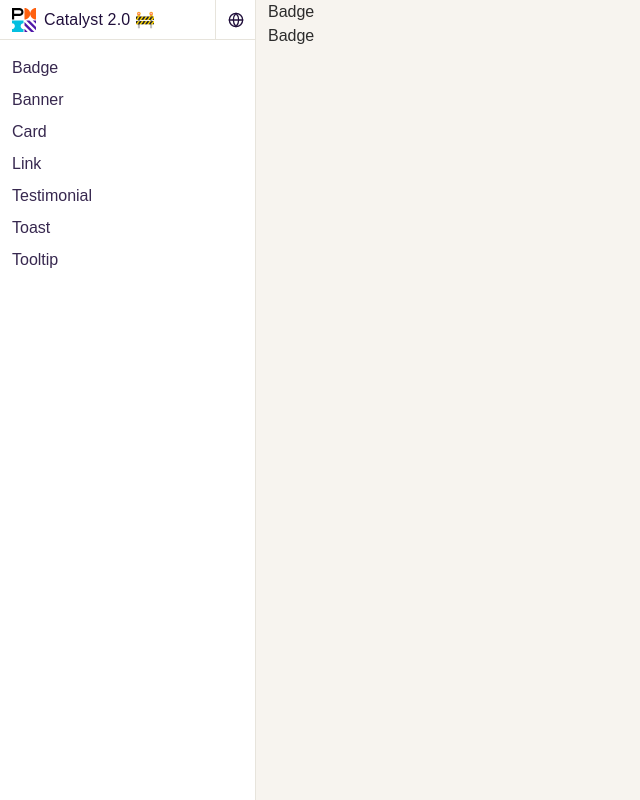
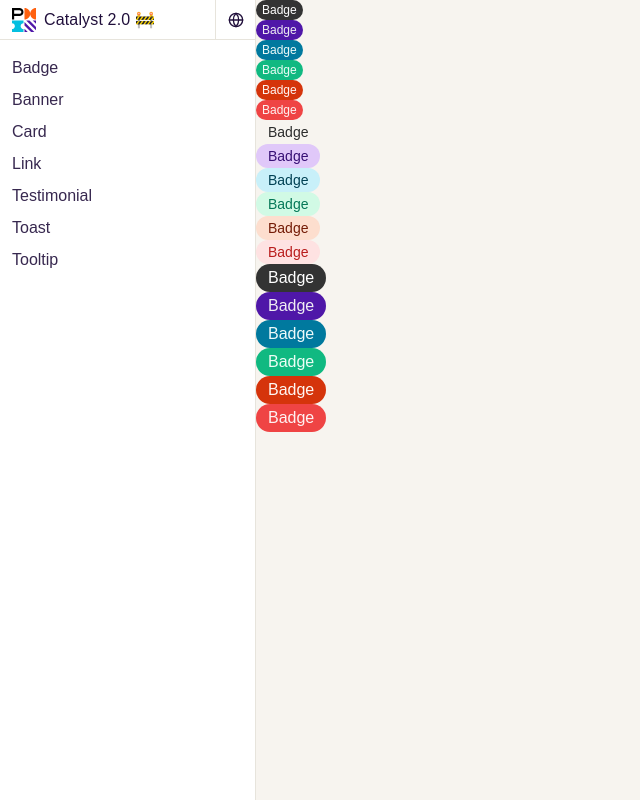
Before and after one commit to nicjrichDEV/solo-components, a React (Vite) app: page / in a window 1280 px wide. Shown: the whole page, without its empty margins (0-640 px from the left). Built offline with nearby package versions, Linux system fonts and the light colour scheme; a web font is replaced by a local one.

Commit message:
Get further creating the css for badge and all of its variants.

```diff
--- a/src/App.jsx
+++ b/src/App.jsx
@@ -1,6 +1,7 @@
 import { useEffect } from "react";
 import MainLayout from "./layouts/MainLayout/MainLayout";
 import Badge from "./components/badge/Badge";
+import { AccessibilityIcon } from "lucide-react";
 
 function App() {
   useEffect(() => {
@@ -11,8 +12,57 @@ function App() {
   return (
     <>
       <MainLayout>
-        <Badge>Badge</Badge>
-        <Badge type="pill">Badge</Badge>
+        {/* SM */}
+        <Badge size="sm">Badge</Badge>
+        <Badge size="sm" status="brand">
+          Badge
+        </Badge>
+        <Badge size="sm" status="info">
+          Badge
+        </Badge>
+        <Badge size="sm" status="success">
+          Badge
+        </Badge>
+        <Badge size="sm" status="warning">
+          Badge
+        </Badge>
+        <Badge size="sm" status="error">
+          Badge
+        </Badge>
+        {/* MD */}
+        <Badge variant="soft">Badge</Badge>
+        <Badge variant="soft" status="brand">
+          Badge
+        </Badge>
+        <Badge variant="soft" status="info">
+          Badge
+        </Badge>
+        <Badge variant="soft" status="success">
+          Badge
+        </Badge>
+        <Badge variant="soft" status="warning">
+          Badge
+        </Badge>
+        <Badge variant="soft" status="error">
+          Badge
+        </Badge>
+        {/* LG */}
+        <Badge size="lg">Badge</Badge>
+        <Badge size="lg" status="brand">
+          Badge
+        </Badge>
+        <Badge size="lg" status="info">
+          Badge
+        </Badge>
+        <Badge size="lg" status="success">
+          Badge
+        </Badge>
+        <Badge size="lg" status="warning">
+          Badge
+        </Badge>
+        <Badge size="lg" status="error">
+          Badge
+        </Badge>
       </MainLayout>
     </>
   );
--- a/src/components/badge/Badge.css
+++ b/src/components/badge/Badge.css
@@ -1,47 +1,4 @@
-@layer components {
-  /* Baseline Badge Styles */
-  .badge {
-    padding: 0 0.75rem;
-    width: fit-content;
-    height: 1.5rem;
-    display: flex;
-    align-items: center;
-    justify-content: center;
-    text-align: center;
-  }
-
-  /* Define the shape of the badge */
-  .badge.square {
-    border-radius: var(--radius-base);
-  }
-
-  .badge.pill {
-    border-radius: 624.9375rem;
-  }
-
-  /* Define colors of badges */
-  .badge.solid.neutral {
-    color: var(--text-neutral-primary);
-    background-color: var(--bg-neutral-primary);
-  }
-
-  .badge.solid.brand {
-    color: var(--text-brand-primary);
-  }
-
-  .badge.solid.info {
-    color: var(--text-info-primary);
-  }
-
-  .badge.solid.success {
-    color: var(--text-success-primary);
-  }
-
-  .badge.solid.warning {
-    color: var(--text-warning-primary);
-  }
-
-  .badge.solid.error {
-    color: var(--text-error-primary);
-  }
-}
+@import "./styles/base.css";
+@import "./styles/sizes.css";
+@import "./styles/shapes.css";
+@import "./styles/variants.css";
--- a/src/components/badge/Badge.jsx
+++ b/src/components/badge/Badge.jsx
@@ -4,12 +4,16 @@ import cn from "../../utils/cn";
 export default function Badge({
   children,
   variant = "solid",
+  size = "md",
   status = "neutral",
   shape = "pill",
   className,
   ...rest
 }) {
-  const badgeClasses = cn(`badge ${variant} ${status} ${shape}`, className);
+  const badgeClasses = cn(
+    `badge ${variant} ${size} ${status} ${shape}`,
+    className
+  );
 
   return (
     <div className={badgeClasses} {...rest}>
--- /dev/null
+++ b/src/components/badge/styles/base.css
@@ -0,0 +1,11 @@
+@layer components {
+  /* Base Badge Structure */
+  .badge {
+    display: flex;
+    align-items: center;
+    justify-content: center;
+    text-align: center;
+    width: fit-content;
+    font-weight: 500;
+  }
+}
--- /dev/null
+++ b/src/components/badge/styles/shapes.css
@@ -0,0 +1,10 @@
+@layer components {
+  /* Shape Variants */
+  .badge.square {
+    border-radius: var(--radius-base);
+  }
+
+  .badge.pill {
+    border-radius: 624.9375rem;
+  }
+}
--- /dev/null
+++ b/src/components/badge/styles/sizes.css
@@ -0,0 +1,23 @@
+@layer components {
+  /* Size Variants */
+  .badge.sm {
+    padding: 0 0.375rem;
+    height: 1.25rem;
+    gap: 0.125rem;
+    font-size: 12px;
+  }
+
+  .badge.md {
+    padding: 0 0.75rem;
+    height: 1.5rem;
+    gap: 0.25rem;
+    font-size: 0.875rem;
+  }
+
+  .badge.lg {
+    padding: 0 0.75rem;
+    height: 1.75rem;
+    gap: 0.375rem;
+    font-size: 1rem;
+  }
+}
--- /dev/null
+++ b/src/components/badge/styles/variants.css
@@ -0,0 +1,63 @@
+@layer components {
+  /* Solid Variant - Status Colors */
+  .badge.solid.neutral {
+    color: var(--text-on-neutral-primary);
+    background-color: var(--bg-neutral-primary);
+  }
+
+  .badge.solid.brand {
+    color: var(--text-on-brand-primary);
+    background-color: var(--bg-brand-primary);
+  }
+
+  .badge.solid.info {
+    color: var(--text-on-info-primary);
+    background-color: var(--bg-info-primary);
+  }
+
+  .badge.solid.success {
+    color: var(--text-on-success-primary);
+    background-color: var(--bg-success-primary);
+  }
+
+  .badge.solid.warning {
+    color: var(--text-on-warning-primary);
+    background-color: var(--bg-warning-primary);
+  }
+
+  .badge.solid.error {
+    color: var(--text-on-error-primary);
+    background-color: var(--bg-error-primary);
+  }
+
+  /* Soft Variant - Placeholder for future implementation */
+  .badge.soft.neutral {
+    color: var(--text-neutral-primary);
+    background-color: var(--bg-neutral-secondary);
+  }
+
+  .badge.soft.brand {
+    color: var(--text-brand-primary);
+    background-color: var(--bg-brand-secondary);
+  }
+
+  .badge.soft.info {
+    color: var(--text-info-primary);
+    background-color: var(--bg-info-secondary);
+  }
+
+  .badge.soft.success {
+    color: var(--text-success-primary);
+    background-color: var(--bg-success-secondary);
+  }
+
+  .badge.soft.warning {
+    color: var(--text-warning-primary);
+    background-color: var(--bg-warning-secondary);
+  }
+
+  .badge.soft.error {
+    color: var(--text-error-primary);
+    background-color: var(--bg-error-secondary);
+  }
+}
--- a/src/styles/global.css
+++ b/src/styles/global.css
@@ -19,6 +19,11 @@
   body {
     color: var(--text-primary);
     font-family: var(--font-display);
+  }
+
+  ::selection {
+    color: var(--text-primary);
+    background-color: var(--text-highlight);
   }
 
   @font-face {
--- a/src/styles/semantic/background.css
+++ b/src/styles/semantic/background.css
@@ -5,25 +5,15 @@
      * ================================ */
 
     /* Canvas - App and page foundation backgrounds */
-    --bg-canvas-primary: var(--color-neutral-50); /* Main app background */
-    --bg-canvas-secondary: var(--color-neutral-100); /* Secondary page areas */
-    --bg-canvas-tertiary: var(
-      --color-neutral-200
-    ); /* Contrast sections, sidebars */
+    --bg-canvas-primary: var(--color-neutral-50);
+    --bg-canvas-secondary: var(--color-neutral-100);
+    --bg-canvas-tertiary: var(--color-neutral-200);
 
     /* Surface - Content containers and cards */
-    --bg-surface-primary: var(
-      --color-white
-    ); /* Cards, panels, primary containers */
-    --bg-surface-secondary: var(
-      --color-neutral-50
-    ); /* Secondary cards, nested containers */
-    --bg-surface-tertiary: var(
-      --color-neutral-100
-    ); /* Tertiary surfaces, grouped content */
-    --bg-surface-quaternary: var(
-      --color-neutral-200
-    ); /* Subtle surface variations */
+    --bg-surface-primary: var(--color-white);
+    --bg-surface-secondary: var(--color-neutral-50);
+    --bg-surface-tertiary: var(--color-neutral-100);
+    --bg-surface-quaternary: var(--color-neutral-200);
 
     /* Overlay - Floating elements (modals, tooltips, dropdowns) */
     --bg-overlay-primary: var(--color-white);
@@ -31,30 +21,21 @@
     --bg-overlay-backdrop: var(--color-off-black-900);
 
     /* Interactive - UI element state backgrounds */
-    --bg-interactive-hover: var(
-      --color-neutral-100
-    ); /* Hover state for buttons, links */
-    --bg-interactive-active: var(
-      --color-neutral-200
-    ); /* Active/pressed state */
-    --bg-interactive-selected: var(
-      --color-violet-100
-    ); /* Selected items, current page */
-    --bg-interactive-pressed: var(
-      --color-neutral-300
-    ); /* Button pressed state */
-    --bg-interactive-disabled: var(
-      --color-neutral-100
-    ); /* Disabled interactive elements */
+    --bg-interactive-hover: var(--color-neutral-100);
+    --bg-interactive-active: var(--color-neutral-200);
+    --bg-interactive-selected: var(--color-violet-100);
+    --bg-interactive-pressed: var(--color-neutral-300);
+    --bg-interactive-disabled: var(--color-neutral-100);
 
     /* Brand Backgrounds - Primary brand color applications */
     --bg-brand-primary: var(--color-violet-500);
     --bg-brand-secondary: var(--color-violet-100);
-    --bg-brand-tertiary: var(--color-violet-50); /* Subtle brand backgrounds */
-    --bg-brand-hover: var(--color-violet-600); /* Brand button hover state */
+    --bg-brand-tertiary: var(--color-violet-50);
+    --bg-brand-hover: var(--color-violet-600);
     --bg-brand-active: var(--color-violet-700);
 
     /* Status Backgrounds - Semantic state backgrounds */
+    --bg-neutral-primary: var(--color-neutral-700);
     --bg-info-primary: var(--color-aqua-500);
     --bg-info-secondary: var(--color-aqua-100);
     --bg-info-tertiary: var(--color-aqua-50);
@@ -83,10 +64,10 @@
     /* Background Utilities - Special purpose backgrounds */
     --bg-disabled: var(--color-neutral-100);
     --bg-loading: var(--color-neutral-200);
-    --bg-skeleton: var(--color-neutral-200); /* Skeleton loading placeholders */
+    --bg-skeleton: var(--color-neutral-200);
     --bg-code: var(--color-violet-50);
     --bg-highlight: var(--color-tangerine-100);
-    --bg-transparent: transparent; /* Transparent backgrounds */
+    --bg-transparent: transparent;
 
     /* Inverse - For dark themes */
     --bg-inverse-canvas-primary: var(--color-neutral-900);
--- a/src/styles/semantic/text.css
+++ b/src/styles/semantic/text.css
@@ -53,7 +53,7 @@
     --text-on-brand-secondary: var(--color-violet-100);
     --text-on-brand-tertiary: var();
     --text-on-brand-quaternary: var();
-    --text-on-neutral-primary: var();
+    --text-on-neutral-primary: var(--color-white);
     --text-on-neutral-secondary: var();
     --text-on-neutral-tertiary: var();
     --text-on-info-primary: var(--color-aqua-50);
```
